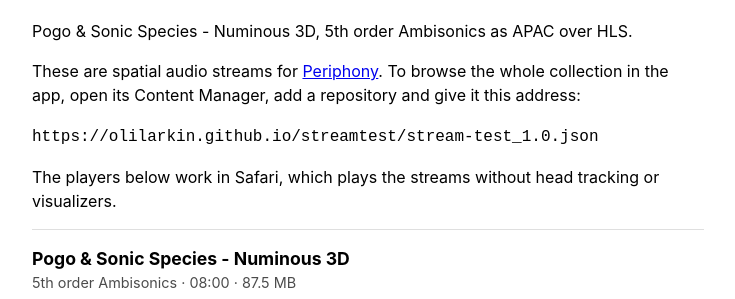
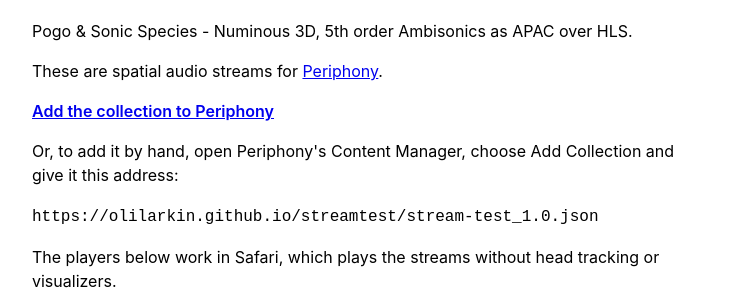
Before and after one commit to olilarkin/streamtest, a plain HTML site: page index.html in a window 1280 px wide. Shown: the part 446-745 px from the top of the page, without its empty margins (272-1007 px from the left). Drawn offline with Linux system fonts and the light colour scheme.

Commit message:
Add a link that adds the collection to Periphony

```diff
--- a/index.html
+++ b/index.html
@@ -20,8 +20,9 @@
   <img class="cover" src="collection.jpg" alt="">
   <h1>Stream Test</h1>
   <p>Pogo &amp; Sonic Species - Numinous 3D, 5th order Ambisonics as APAC over HLS.</p>
-  <p>These are spatial audio streams for <a href="https://periphony.app/">Periphony</a>.
-     To browse the whole collection in the app, open its Content Manager, add a repository and give it this address:</p>
+  <p>These are spatial audio streams for <a href="https://periphony.app/">Periphony</a>.</p>
+  <p><a class="open" href="periphony://add?url=https%3A%2F%2Folilarkin.github.io%2Fstreamtest%2Fstream-test_1.0.json">Add the collection to Periphony</a></p>
+  <p>Or, to add it by hand, open Periphony's Content Manager, choose Add Collection and give it this address:</p>
   <p><code>https://olilarkin.github.io/streamtest/stream-test_1.0.json</code></p>
   <p>The players below work in Safari, which plays the streams without head tracking or visualizers.</p>
     <article>
```
Also changed, not shown: 1 other file.
